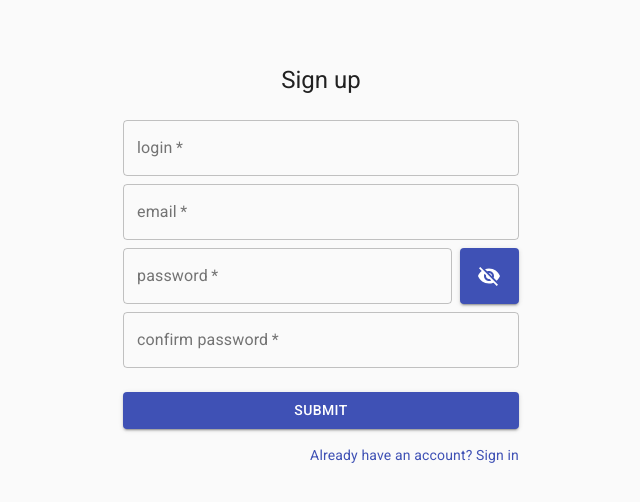
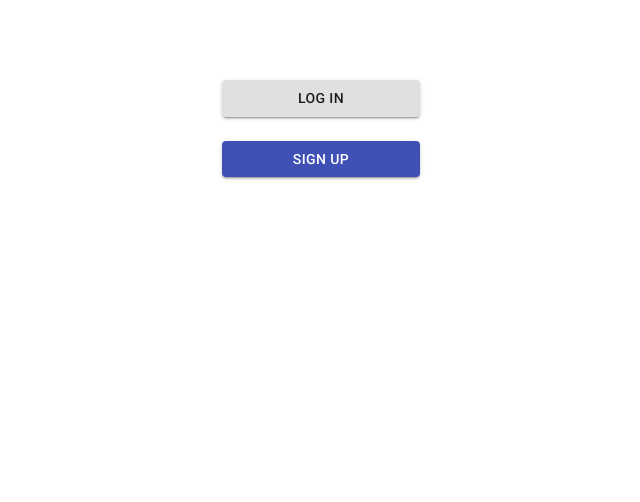
Before and after one commit to MALANKA96/test_signUp, a React (Create React App) app: page / in a window 1280 px wide. Shown: the top 502 px of the page, without its empty margins (319-959 px from the left). Built offline with nearby package versions, Linux system fonts and the light colour scheme.

Commit message:
add log in and add Dialog from material ui

```diff
--- a/src/App.js
+++ b/src/App.js
@@ -1,14 +1,95 @@
 import * as React from "react";
 import SignUp from "./component/SignUp";
+import LogIn from "./component/LogIn";
+
 import { Provider } from "react-redux";
 import store from "./store/store";
+import Button from "@material-ui/core/Button";
+import Container from "@material-ui/core/Container";
+import Grid from "@material-ui/core/Grid";
+import useStyles from "./style/useStyle";
+import Dialog from "@material-ui/core/Dialog";
 
 const App = () => {
+  const [openSignUp, setOpenSignUp] = React.useState(false);
+  const [openLogIn, setOpenLogIn] = React.useState(false);
+
+  const handleClickOpenSignUp = () => {
+    setOpenLogIn(false);
+    setOpenSignUp(true);
+  };
+  const handleClickOpenLogIn = () => {
+    setOpenLogIn(true);
+    setOpenSignUp(false);
+  };
+
+  const handleClose = () => {
+    setOpenSignUp(false);
+    setOpenLogIn(false);
+  };
+
+  const classes = useStyles();
   return (
     <Provider store={store}>
-      <SignUp />
+      <Container component="main" maxWidth="xs">
+        <Grid item xs={6} className={classes.buttonsLog}>
+          <Button
+            type="button"
+            variant="contained"
+            className={classes.buttonLogIn}
+            onClick={handleClickOpenLogIn}
+          >
+            Log in
+          </Button>
+          <Button
+            type="button"
+            variant="contained"
+            color="primary"
+            className={classes.buttonSignUp}
+            onClick={handleClickOpenSignUp}
+          >
+            Sign Up
+          </Button>
+        </Grid>
+        <SignUnDialog
+          open={openSignUp}
+          onClose={handleClose}
+          handleClickOpenLogIn={handleClickOpenLogIn}
+        />
+        <LogInDialog
+          open={openLogIn}
+          onClose={handleClose}
+          handleClickOpenSignUp={handleClickOpenSignUp}
+        />
+      </Container>
     </Provider>
   );
 };
 
+function SignUnDialog(props) {
+  const { onClose, selectedValue, open } = props;
+  const handleClose = () => {
+    onClose(selectedValue);
+  };
+
+  return (
+    <Dialog onClose={handleClose} aria-labelledby="dialog_signUp" open={open}>
+      <SignUp {...props} />
+    </Dialog>
+  );
+}
+
+function LogInDialog(props) {
+  const { onClose, selectedValue, open } = props;
+  const handleClose = () => {
+    onClose(selectedValue);
+  };
+
+  return (
+    <Dialog onClose={handleClose} aria-labelledby="dialog_logIn" open={open}>
+      <LogIn {...props} />
+    </Dialog>
+  );
+}
+
 export default App;
--- /dev/null
+++ b/src/component/LogIn.js
@@ -0,0 +1,125 @@
+import * as React from "react";
+import { Field, reduxForm } from "redux-form";
+
+import Button from "@material-ui/core/Button";
+import CssBaseline from "@material-ui/core/CssBaseline";
+import Link from "@material-ui/core/Link";
+import Grid from "@material-ui/core/Grid";
+import Typography from "@material-ui/core/Typography";
+import Container from "@material-ui/core/Container";
+import VisibilityIcon from "@material-ui/icons/Visibility";
+import VisibilityOffIcon from "@material-ui/icons/VisibilityOff";
+
+import InputTextField from "./InputTextField";
+import validate from "../validators/validatorsLogIn";
+import useStyles from "../style/useStyle";
+
+const LogInForm = ({ handleSubmit, ...props }) => {
+  const [typeFieldPassword, setTypeFieldPassword] = React.useState("password");
+  const [visibilityPassword, setVisibilityPassword] = React.useState(false);
+
+  const VisibilityPassword = () => {
+    if (typeFieldPassword === "password") {
+      setTypeFieldPassword("text");
+      setVisibilityPassword(true);
+    } else {
+      setTypeFieldPassword("password");
+      setVisibilityPassword(false);
+    }
+  };
+
+  const classes = useStyles();
+
+  return (
+    <Container component="main" maxWidth="xs">
+      <CssBaseline />
+      <div className={classes.paper}>
+        <Typography component="h1" variant="h5">
+          Log in
+        </Typography>
+        <form className={classes.form} noValidate onSubmit={handleSubmit}>
+          <Grid container spacing={1}>
+            <Grid item xs={12}>
+              <Field
+                placeholder={"email"}
+                name={"email"}
+                id={"email"}
+                label={"email"}
+                component={InputTextField}
+                type={"email"}
+                title={"enter your email"}
+              />
+            </Grid>
+
+            <Grid item xs={10} sm={10}>
+              <Field
+                placeholder={"password"}
+                name={"password"}
+                id={"password"}
+                label={"password"}
+                component={InputTextField}
+                type={typeFieldPassword}
+                title={"enter a strong password"}
+              />
+            </Grid>
+            <Grid item xs={2} sm={2}>
+              <Button
+                type="button"
+                variant="contained"
+                color="primary"
+                className={classes.buttonPass}
+                onClick={VisibilityPassword}
+              >
+                {visibilityPassword && <VisibilityIcon />}
+                {!visibilityPassword && <VisibilityOffIcon />}
+              </Button>
+            </Grid>
+          </Grid>
+          <Button
+            type="submit"
+            fullWidth
+            variant="contained"
+            color="primary"
+            className={classes.submit}
+          >
+            Submit
+          </Button>
+          <Grid container justify="flex-end">
+            <Grid item>
+              <Link onClick={props.props.handleClickOpenSignUp} variant="body2">
+                Don't have an account? Sign up
+              </Link>
+            </Grid>
+          </Grid>
+        </form>
+      </div>
+    </Container>
+  );
+};
+
+const LogIn = (props) => {
+  const onSubmit = (formData) => {
+    function isEmpty(obj) {
+      for (let key in obj) {
+        return false;
+      }
+      return true;
+    }
+    if (isEmpty(formData)) {
+      console.log("f")
+    }
+    console.log(formData) ;
+  };
+  return (
+    <>
+      <LogInReduxForm onSubmit={onSubmit} props={props} />
+    </>
+  );
+};
+
+const LogInReduxForm = reduxForm({
+  form: "singIp",
+  validate
+})(LogInForm);
+
+export default LogIn;
--- a/src/component/SignUp.js
+++ b/src/component/SignUp.js
@@ -12,10 +12,10 @@ import VisibilityOffIcon from "@material-ui/icons/VisibilityOff";
 
 import PasswordСomplexity from "./PasswordСomplexity";
 import InputTextField from "./InputTextField";
-import validate from "../validators/validators";
+import validate from "../validators/validatorsSignUp";
 import useStyles from "../style/useStyle";
 
-const SignUpForm = ({ handleSubmit }) => {
+const SignUpForm = ({ handleSubmit, ...props }) => {
   const [typeFieldPassword, setTypeFieldPassword] = React.useState("password");
   const [visibilityPassword, setVisibilityPassword] = React.useState(false);
   const [
@@ -125,15 +125,15 @@ const SignUpForm = ({ handleSubmit }) => {
             </Grid>
             {visibilityСomplexityPassword && (
               <Grid item xs={12} className={classes.complexityPassword}>
-                <Grid item xs={2} className={classes.weak}>
+                <Grid item xs={3} className={classes.weak}>
                   weak
                 </Grid>
-                <Grid item xs={8}>
+                <Grid item xs={6}>
                   <PasswordСomplexity
                     scoreСomplexityPassword={scoreСomplexityPassword}
                   />
                 </Grid>
-                <Grid item xs={2} className={classes.strong}>
+                <Grid item xs={3} className={classes.strong}>
                   strong
                 </Grid>
               </Grid>
@@ -162,8 +162,8 @@ const SignUpForm = ({ handleSubmit }) => {
           </Button>
           <Grid container justify="flex-end">
             <Grid item>
-              <Link href="#" variant="body2">
-                Already have an account? Sign in
+              <Link onClick={props.props.handleClickOpenLogIn} variant="body2">
+                Already have an account? Log in
               </Link>
             </Grid>
           </Grid>
@@ -173,13 +173,13 @@ const SignUpForm = ({ handleSubmit }) => {
   );
 };
 
-const SignUp = () => {
+const SignUp = (props) => {
   const onSubmit = (formData) => {
     console.log(formData);
   };
   return (
     <>
-      <SignUpReduxForm onSubmit={onSubmit} />
+      <SignUpReduxForm onSubmit={onSubmit} props={props}/>
     </>
   );
 };
--- a/src/style/useStyle.js
+++ b/src/style/useStyle.js
@@ -11,13 +11,26 @@ const useStyles = makeStyles((theme) => ({
     width: "100%",
     marginTop: theme.spacing(3),
   },
+  buttonsLog: {
+    width: "100%",
+    marginTop: theme.spacing(10),
+    margin: "0 auto",
+  },
+  buttonLogIn: {
+    width: "100%",
+   /*  marginRigth: theme.spacing(3), */
+  },
+  buttonSignUp: {
+    width: "100%",
+   marginTop: theme.spacing(3),
+  },
   submit: {
     margin: theme.spacing(3, 0, 2),
   },
   buttonPass: {
     height: "56px",
     margin: "0",
-    minWidth: "42px",
+    minWidth: "30px",
     padding: "0",
     width: "100%",
   },
--- /dev/null
+++ b/src/validators/validatorsLogIn.js
@@ -0,0 +1,30 @@
+const validate = (values) => {
+  const errors = {};
+  validationEmail(values, errors);
+  validationPassword(values, errors);
+  return errors;
+};
+
+const validationEmail = (values, errors) => {
+  if (!values.email) {
+    errors.email =
+      "enter ayour account email address";
+  } else if (
+    !/^(([^<>()\[\]\\.,;:\s@"]+(\.[^<>()\[\]\\.,;:\s@"]+)*)|(".+"))@((\[[0-9]{1,3}\.[0-9]{1,3}\.[0-9]{1,3}\.[0-9]{1,3}])|(([a-zA-Z\-0-9]+\.)+[a-zA-Z]{2,}))$/.test(
+      values.email
+    )
+  ) {
+    errors.email = "invalid email address";
+  }
+  return errors;
+};
+const validationPassword = (values, errors) => {
+  let valuePassword = values.password;
+
+  if (!valuePassword) {
+    errors.password = "enter your account password";
+    return errors;
+  }
+};
+
+export default validate;
```
Also changed, not shown: src/validators/validatorsSignUp.js (renamed from src/validators/validators.js).
